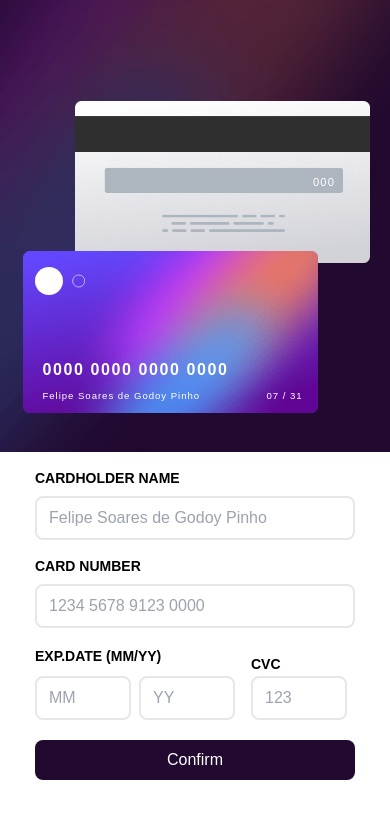
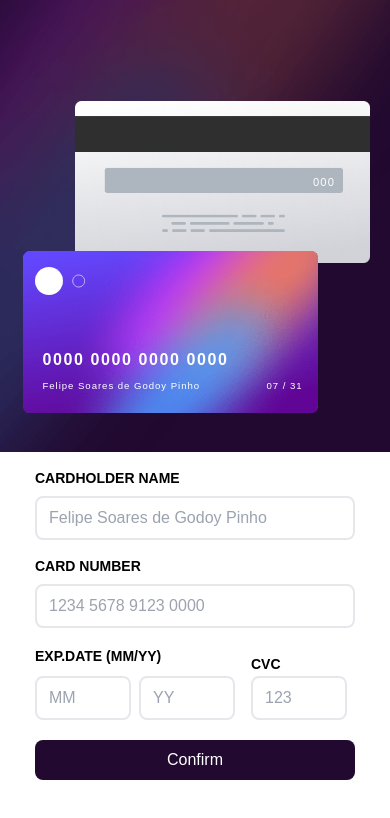
Before and after one commit to FehGodoy/credit-card-ui, a Next.js app: page / in a window 390 px wide. Shown: the top 818 px of the page. Built offline with nearby package versions, Linux system fonts and the light colour scheme.

Commit message:
feat: new credit card validation project

```diff
--- a/src/app/globals.css
+++ b/src/app/globals.css
@@ -108,7 +108,7 @@ a {
 
 @media screen and (max-width: 650px) {
   .boxFrontCard{
-    height: 195px!important;
+    height: 185px!important;
   }
   .boxFrontCard .headerCard img {
     width: 50px;
```
